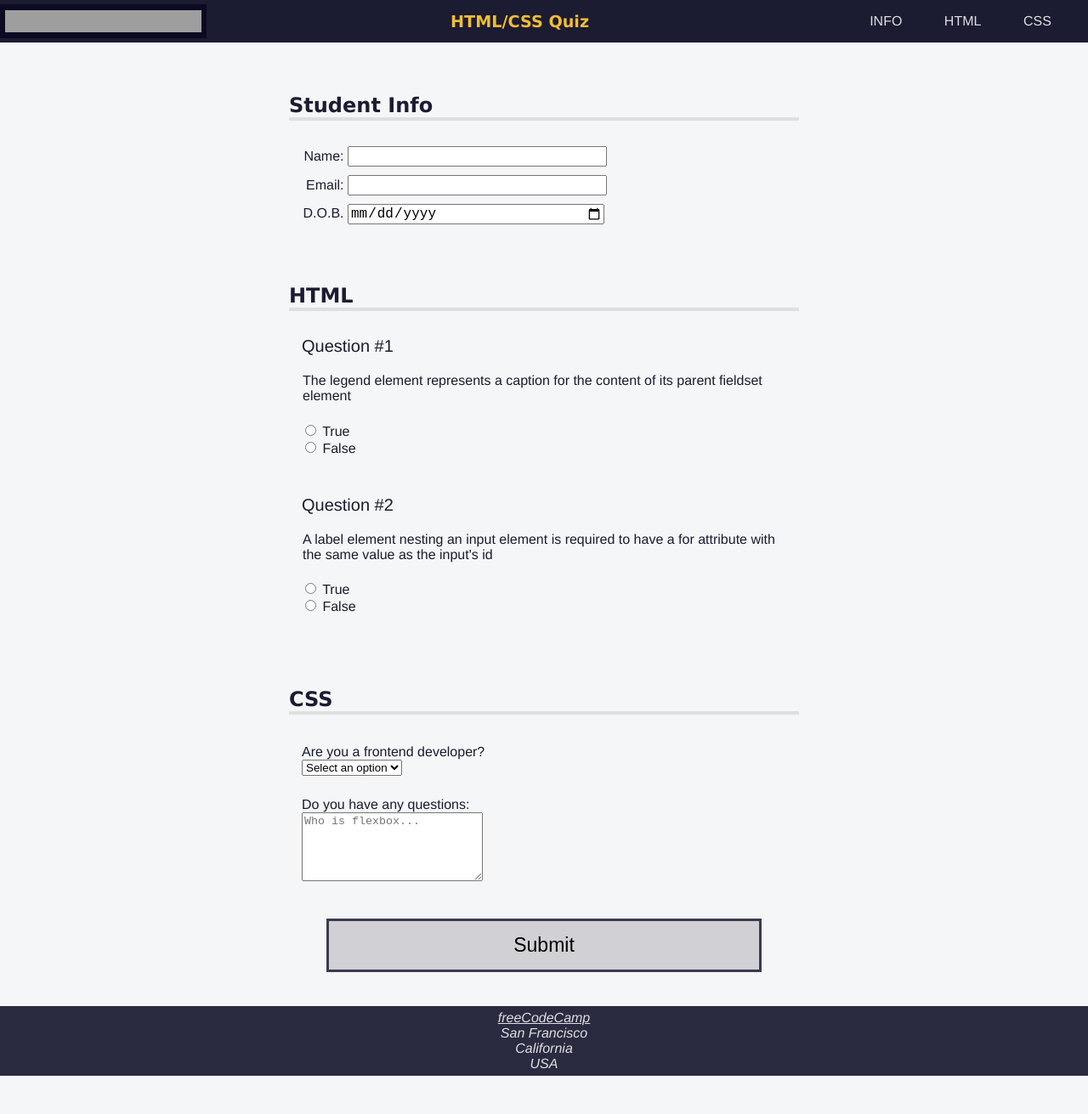
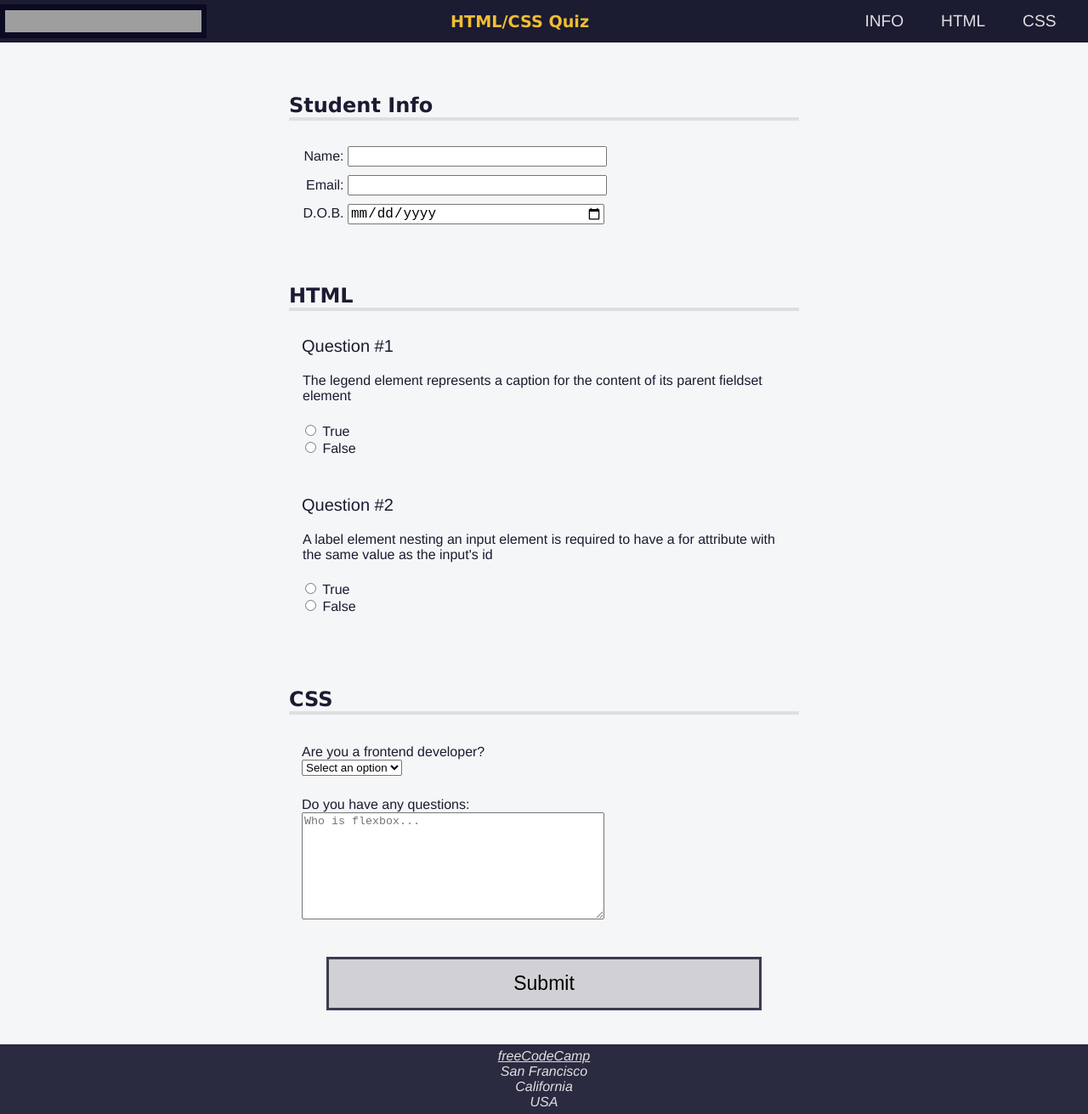
Before and after one commit to Uzmakh/fcc-quiz-form-Lesson-8, a plain HTML site: page index.html in a window 1280 px wide. Shown: the whole page at 85% size. Before the commit the page ends 1266 px from the top, so only its background shows below. Drawn offline with Linux system fonts and the light colour scheme; grey boxes are pictures that could not be loaded.

Commit message:
Added some Accessibility features and Updated CSS

```diff
--- a/index.html
+++ b/index.html
@@ -16,9 +16,9 @@
     <h1>HTML/CSS Quiz</h1>
     <nav>
       <ul>
-        <li><a href="#student-info">INFO</a></li>
-        <li><a href="#html-questions">HTML</a></li>
-        <li><a href="#css-questions">CSS</a></li>
+        <li><a href="#student-info" accesskey="i">INFO</a></li>
+        <li><a href="#html-questions" accesskey="h">HTML</a></li>
+        <li><a href="#css-questions" accesskey="c">CSS</a></li>
       </ul>
     </nav>
   </header>
@@ -115,12 +115,13 @@
             <label for="css-questions">Do you have any questions:</label>
           </div>
           <div class="answer">
-            <textarea id="css-questions" name="css-questions" rows="5" cols="24"
+            <textarea id="css-questions" name="css-questions" rows="8" cols="70"
               placeholder="Who is flexbox..."></textarea>
           </div>
         </div>
       </section>
       <button type="submit">Submit</button>
+      <!-- <button type="submit" accesskey="s">Submit</button> -->
     </form>
   </main>
   <!-- MAIN END -->
--- a/style.css
+++ b/style.css
@@ -58,7 +58,7 @@
 
  h1 {
    color: #f1be32;
-   font-size: min(5vw, 1.2em);
+   font-size: min(2vw, 1.2em);
    text-align: center;
  }
 
@@ -80,6 +80,7 @@
 
  nav>ul>li {
    color: #dfdfe2;
+    font-size: min(2vw, 1.2em);
    margin: 0 0.2rem;
    padding: 0.2rem;
    display: block;
@@ -135,8 +136,7 @@
  .info label,
  .info input {
    display: inline-block;
-   /* text-align: right; */
- }
+   }
 
  .info input {
    width: 50%;
@@ -150,7 +150,6 @@
  }
 
  .question-block {
-   /* text-align: left; */
    display: block;
    width: 100%;
    margin-top: 20px;
@@ -175,6 +174,10 @@
  .answers-list {
    list-style: none;
    padding: 0;
+ }
+ textarea{
+  resize: both;
+  max-width: 350px;
  }
 
  button {
```
